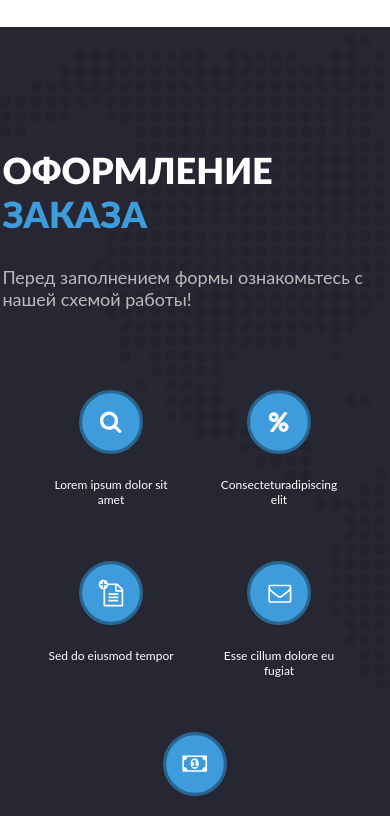
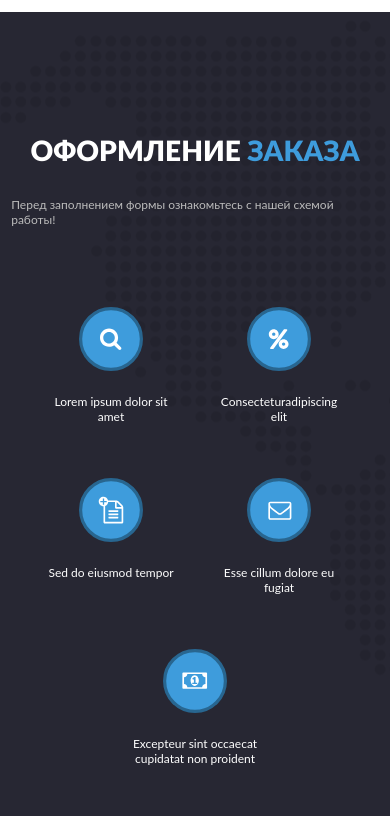
Before and after one commit to kle1sky/Test, a plain HTML site: page index.html in a window 390 px wide. Shown: the part 820-1636 px from the top of the page. Drawn offline with Linux system fonts and the light colour scheme; grey boxes are pictures that could not be loaded; a web font is replaced by a local one.

Commit message:
feat: fixed media

```diff
--- a/scss/_media.scss
+++ b/scss/_media.scss
@@ -176,7 +176,19 @@
 
 @media screen and (max-width: 500px) {
         .container {
-            padding: 0 0.15rem;
+            padding: 0 0.7rem;
+        }
+
+        .order__title {
+            font-size: 1.75rem;
+        }
+
+        .order__subtitle {
+            font-size: 0.75rem;
+        }
+
+        .order__cards {
+            gap: 5rem;
         }
 
         .order__form {
@@ -204,3 +216,17 @@
             font-size: 1.75rem;
         }
     }
+
+    @media screen and (max-width: 418px) {
+        .order__cards {
+            gap: 6.5rem;
+        }
+
+        .welcome__title {
+            font-size: 1.5rem;
+        }
+
+        .order__title {
+            text-align: center;
+        }
+    }
```
Also changed, not shown: styles/index.css.
